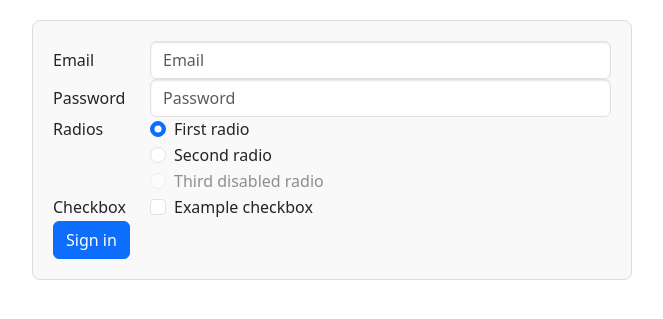
After one commit to Madhubhashana99/ERP-System, a PHP site: page /customer/register.php in a window 1280 px wide. The commit adds this page. Shown: the top 319 px of the page, without its empty margins (308-971 px from the left). Run offline with PHP 8.4, Linux system fonts and the light colour scheme.

Commit message:
register.php update

```diff
--- /dev/null
+++ b/customer/register.php
@@ -0,0 +1,99 @@
+<!DOCTYPE html>
+<html lang="en">
+<head>
+  <meta charset="UTF-8">
+  <meta name="viewport" content="width=device-width, initial-scale=1.0">
+  <title>Form Test</title>
+  <link rel="stylesheet" href="styles.css">
+  <style>
+    form {
+      max-width: 600px;
+      margin: 20px auto;
+      padding: 20px;
+      border: 1px solid #ddd;
+      border-radius: 8px;
+      background-color: #f9f9f9;
+    }
+    .form-control {
+      border-radius: 4px;
+      box-shadow: inset 0 1px 2px rgba(0,0,0,0.1);
+    }
+    .btn-primary {
+      background-color: #007bff;
+      border-color: #007bff;
+      border-radius: 4px;
+      font-size: 16px;
+      padding: 10px 20px;
+    }
+    .btn-primary:hover {
+      background-color: #0056b3;
+      border-color: #004085;
+    }
+  </style>
+
+<link href="https://cdn.jsdelivr.net/npm/bootstrap@5.3.3/dist/css/bootstrap.min.css" rel="stylesheet">
+<link href="https://cdn.jsdelivr.net/npm/bootstrap@5.3.3/dist/js/bootstrap.bundle.min.js" rel="stylesheet">
+
+</head>
+<body>
+  <form>
+    <div class="form-group row">
+      <label for="inputEmail3" class="col-sm-2 col-form-label">Email</label>
+      <div class="col-sm-10">
+        <input type="email" class="form-control" id="inputEmail3" placeholder="Email">
+      </div>
+    </div>
+    <div class="form-group row">
+      <label for="inputPassword3" class="col-sm-2 col-form-label">Password</label>
+      <div class="col-sm-10">
+        <input type="password" class="form-control" id="inputPassword3" placeholder="Password">
+      </div>
+    </div>
+    <fieldset class="form-group">
+      <div class="row">
+        <legend class="col-form-label col-sm-2 pt-0">Radios</legend>
+        <div class="col-sm-10">
+          <div class="form-check">
+            <input class="form-check-input" type="radio" name="gridRadios" id="gridRadios1" value="option1" checked>
+            <label class="form-check-label" for="gridRadios1">
+              First radio
+            </label>
+          </div>
+          <div class="form-check">
+            <input class="form-check-input" type="radio" name="gridRadios" id="gridRadios2" value="option2">
+            <label class="form-check-label" for="gridRadios2">
+              Second radio
+            </label>
+          </div>
+          <div class="form-check disabled">
+            <input class="form-check-input" type="radio" name="gridRadios" id="gridRadios3" value="option3" disabled>
+            <label class="form-check-label" for="gridRadios3">
+              Third disabled radio
+            </label>
+          </div>
+        </div>
+      </div>
+    </fieldset>
+    <div class="form-group row">
+      <div class="col-sm-2">Checkbox</div>
+      <div class="col-sm-10">
+        <div class="form-check">
+          <input class="form-check-input" type="checkbox" id="gridCheck1">
+          <label class="form-check-label" for="gridCheck1">
+            Example checkbox
+          </label>
+        </div>
+      </div>
+    </div>
+    <div class="form-group row">
+      <div class="col-sm-10">
+        <button type="submit" class="btn btn-primary">Sign in</button>
+      </div>
+    </div>
+  </form>
+
+  <script src="https://cdn.jsdelivr.net/npm/@popperjs/core@2.11.8/dist/umd/popper.min.js" integrity="sha384-I7E8VVD/ismYTF4hNIPjVp/Zjvgyol6VFvRkX/vR+Vc4jQkC+hVqc2pM8ODewa9r" crossorigin="anonymous"></script>
+  <script src="https://cdn.jsdelivr.net/npm/bootstrap@5.3.3/dist/js/bootstrap.min.js" integrity="sha384-0pUGZvbkm6XF6gxjEnlmuGrJXVbNuzT9qBBavbLwCsOGabYfZo0T0to5eqruptLy" crossorigin="anonymous"></script>
+
+</body>
+</html>
```
Also changed, not shown: style.css (+67 -6 lines).
